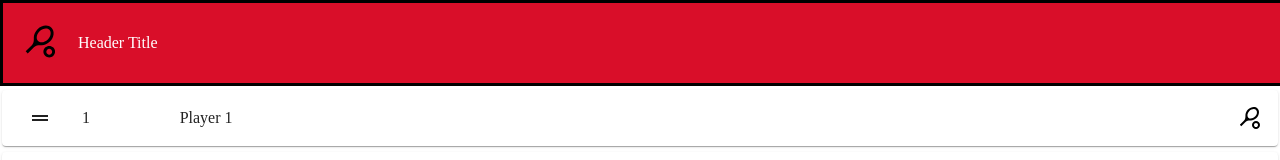
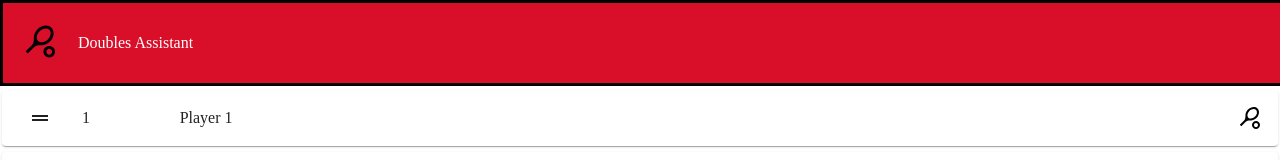
Before and after one commit to philib/DoublesUp, a Next.js app: page / in a window 1280 px wide. Shown: the top 160 px of the page. Built offline with nearby package versions, Linux system fonts and the light colour scheme.

Commit message:
translate app title

```diff
--- a/app/components/Navigator/Navigator.tsx
+++ b/app/components/Navigator/Navigator.tsx
@@ -6,6 +6,7 @@ import {
 import React, { useEffect, useRef } from 'react';
 import { theme } from '../../theme';
 import SportsTennisIcon from '@mui/icons-material/SportsTennis';
+import { useFormatMessage } from '../../MyIntlProvider';
 
 export interface Navigation {
   disabledHint: string | undefined;
@@ -25,6 +26,7 @@ export const Navigator: React.FunctionComponent<NavigatorProps> = ({
   navigations,
   icon = <SportsTennisIcon color="secondary" fontSize="large" />,
 }) => {
+  const formatMessage = useFormatMessage();
   const bottomNavigationRef = useRef<HTMLDivElement>(null);
   const [maxContentHeight, setMaxContentHeight] = React.useState('0%');
   useEffect(() => {
@@ -115,7 +117,7 @@ export const Navigator: React.FunctionComponent<NavigatorProps> = ({
                 color: theme.palette.background.default,
               }}
             >
-              Header Title
+              {formatMessage('app.title')}
             </div>
           </div>
         </div>
--- a/public/translations/de.json
+++ b/public/translations/de.json
@@ -1,4 +1,5 @@
 {
+  "app.title": "Doppel Assistent",
   "registrationList.title": "Meldeliste",
   "lineups.title": "Aufstellungen",
   "lineups.atLeast6PlayersNeeded": "Selektiere mindestens 6 Spieler",
--- a/public/translations/en.json
+++ b/public/translations/en.json
@@ -1,4 +1,5 @@
 {
+  "app.title": "Doubles Assistant",
   "registrationList.title": "Registration List",
   "lineups.title": "Lineups",
   "lineups.atLeast6PlayersNeeded": "Select at least 6 players",
```
